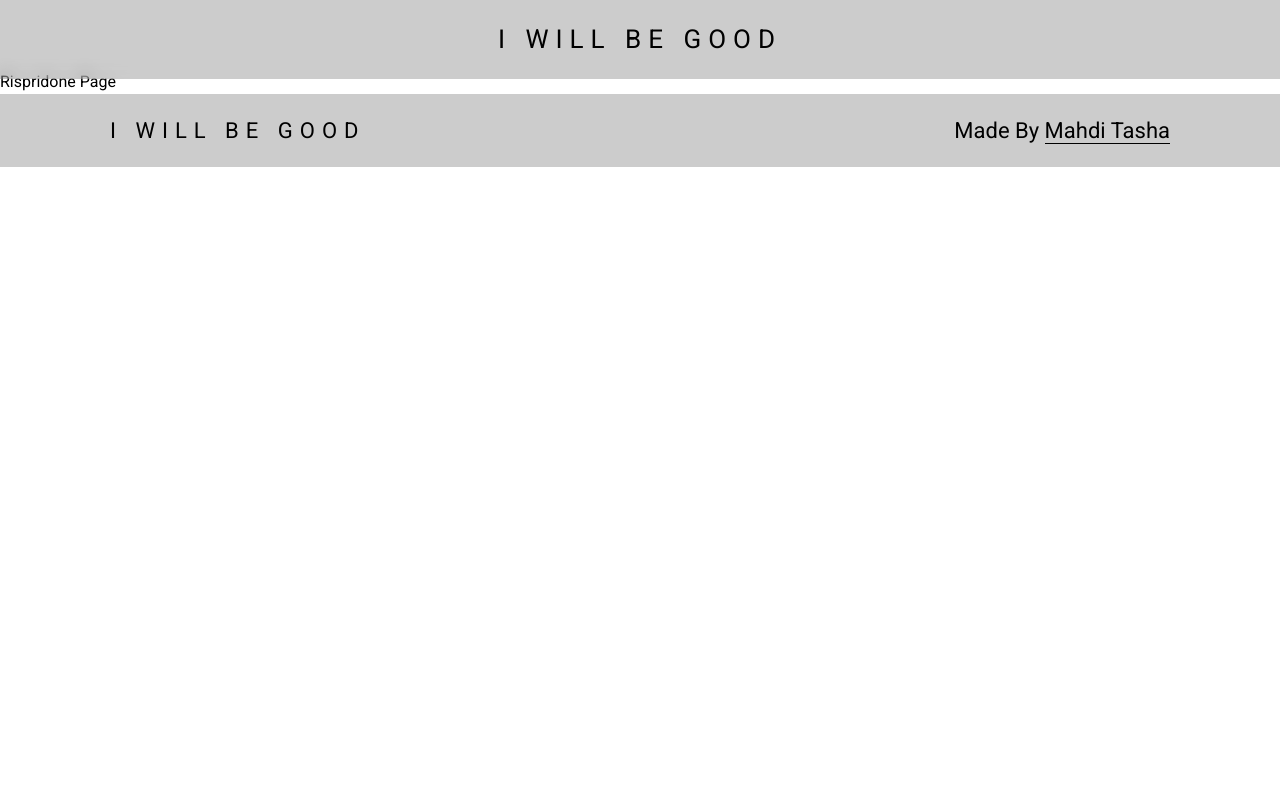
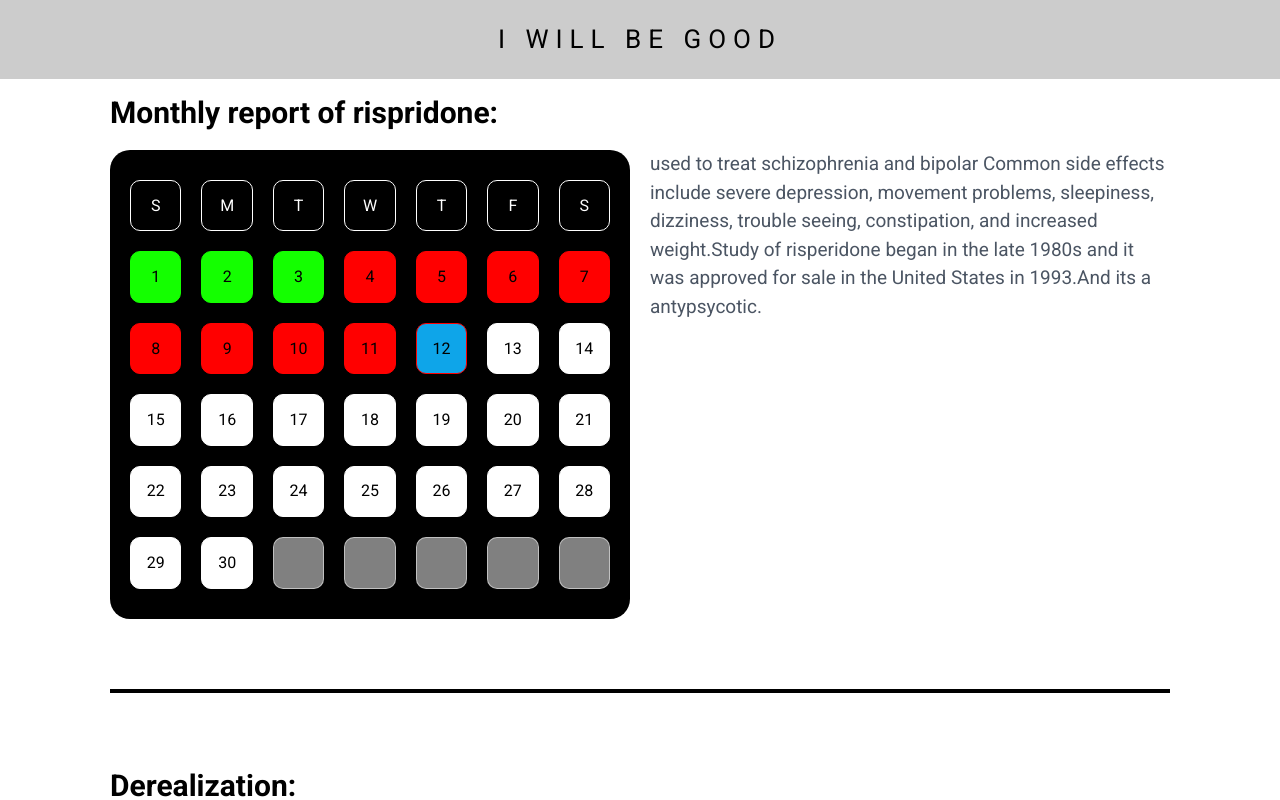
Before and after one commit to MohamadMahdi-Tasha/i-will-be-good-web, a Next.js app: page /medication/risperidone in a window 1280 px wide. Shown: the top 800 px of the page. Built offline with nearby package versions, Linux system fonts and the light colour scheme.

Commit message:
added calender

```diff
--- a/app/index.css
+++ b/app/index.css
@@ -19,3 +19,11 @@
 .paragraph {@apply text-gray-600 font-normal text-[19px] block;}
 .inner-title {@apply text-white font-normal text-[18px] truncate block;}
 .section-divider {@apply my-[70px] border-black border-[2px];}
+.calender-week-days {@apply aspect-square text-[16px] font-normal flex justify-center items-center border border-white bg-black rounded-[10px] text-white;}
+.calender-month-days {@apply aspect-square text-black text-[16px] font-normal flex justify-center items-center rounded-[10px] border;}
+.calender-month-days.not-done:not(.today) {@apply bg-[#F00] border-[#F00];}
+.calender-month-days.done:not(.today) {@apply bg-[#14FF00] border-[#14FF00];}
+.calender-month-days.not-yet {@apply bg-white border-white;}
+.calender-month-days.disabled {@apply bg-white/50 border-white/50;}
+.calender-month-days.today.not-done {@apply bg-sky-500 border-[#F00];}
+.calender-month-days.today.done {@apply bg-sky-500 border-[#14FF00];}
--- a/app/layout.tsx
+++ b/app/layout.tsx
@@ -18,8 +18,8 @@ const RobotoFont:NextFont = Roboto({
 export const metadata:Metadata = {
     title: "I WILL BE GOOD",
     viewport: 'width=device-width, user-scalable=no, initial-scale=1.0, maximum-scale=1.0, minimum-scale=1.0',
-    manifest: './manifest.json',
-    robots: './robots.txt',
+    manifest: '/manifest.json',
+    robots: '/robots.txt',
     themeColor: '#00000',
     openGraph: {
         title: "I WILL BE GOOD | DPDR Recovery App",
--- a/app/medication/risperidone/page.tsx
+++ b/app/medication/risperidone/page.tsx
@@ -1,11 +1,26 @@
 // Codes By Mahdi Tasha
 // Importing Part
 import {ReactNode} from "react";
+import HolderComponent from "@/chunk/holderComponent";
+import ThirdSectionComponent from "@/component/section/home/thirdSectionComponent";
+import CalenderComponent from "@/component/calender/calenderComponent";
 
-// Creating And Exporting Raspridone Page As Default
+// Creating And Exporting Rispridone Page As Default
 export default function RispridonePage():ReactNode {
     // Returning JSX
     return (
-        <h1>Rispridone Page</h1>
+        <HolderComponent>
+            <section>
+                <main>
+                    <h2 className={'title'}>Monthly report of rispridone:</h2>
+                    <div className={'grid sm:grid-cols-2 sm:gap-[20px] gap-[10px]'}>
+                        <CalenderComponent doneDaysArray={[1,2,3]} />
+                        <p className={'paragraph'}>used to treat schizophrenia and bipolar Common side effects include severe depression, movement problems, sleepiness, dizziness, trouble seeing, constipation, and increased weight.Study of risperidone began in the late 1980s and it was approved for sale in the United States in 1993.And its a antypsycotic.</p>
+                    </div>
+                </main>
+            </section>
+            <hr className={'section-divider'} />
+            <ThirdSectionComponent />
+        </HolderComponent>
     );
 }
--- /dev/null
+++ b/component/calender/calenderComponent.tsx
@@ -0,0 +1,78 @@
+// Codes By Mahdi Tasha
+// Forcing NextJS To Render This Component As Client Side Component
+'use client';
+
+// Importing Part
+import {Dispatch, ReactNode, useState, useEffect} from "react";
+
+// Defining Type Of Props
+interface propsType {
+    doneDaysArray: Array<Number>;
+}
+
+// Creating And Exporting Calendar Component As Default
+export default function CalenderComponent({doneDaysArray}:propsType):ReactNode {
+    // Defining States Of Component
+    const [monthLenght, setMonthLenght]:[number, Dispatch<number>] = useState(0);
+    const [monthFirstDay, setMonthFirstDay]:[string, Dispatch<string>] = useState('');
+    const [countOfBeforeToday, setCountOfBeforeToday]:[number, Dispatch<number>] = useState(0);
+
+    // Using useEffect Hook To Set Length And First Day Of This Month
+    useEffect(() => {
+        const today:Date = new Date();
+        const todayMonth:number = today.getMonth();
+        const todayYear:number = today.getFullYear();
+
+        const daysInMonth = (month:number, year:number):number => new Date(year, month, 0).getDate();
+        const firstDayOfMonth = (month:number, year:number):string => new Date(year, month, 1).toString().split(' ')[0].toLowerCase();
+
+        setMonthLenght(daysInMonth(todayMonth, todayYear));
+        setMonthFirstDay(firstDayOfMonth(todayMonth, todayYear));
+
+        switch (monthFirstDay) {
+            case 'sat': setCountOfBeforeToday(6);break;
+            case 'fri': setCountOfBeforeToday(5);break;
+            case 'thu': setCountOfBeforeToday(4);break;
+            case 'wed': setCountOfBeforeToday(3);break;
+            case 'tue': setCountOfBeforeToday(2);break;
+            case 'mon': setCountOfBeforeToday(1);break;
+            default : setCountOfBeforeToday(0);break;
+        }
+    }, [])
+
+    // Returning JSX
+    return (
+        <div className={'bg-black rounded-[20px] py-[30px] px-[20px]'}>
+            <div className={'grid grid-cols-7 gap-[20px] mb-[20px]'}>
+                <div className={'calender-week-days'}>S</div>
+                <div className={'calender-week-days'}>M</div>
+                <div className={'calender-week-days'}>T</div>
+                <div className={'calender-week-days'}>W</div>
+                <div className={'calender-week-days'}>T</div>
+                <div className={'calender-week-days'}>F</div>
+                <div className={'calender-week-days'}>S</div>
+            </div>
+            <div className={'grid grid-cols-7 gap-[20px]'}>
+                {
+                    [...Array(countOfBeforeToday)].map((item, index:number) => (
+                        <div key={index} className={'calender-month-days disabled'} />
+                    ))
+                }
+                {
+                    [...Array(monthLenght)].map((item, index:number) => (
+                        <div key={index}
+                             className={`calender-month-days ${(new Date().getDate() === index + 1) ? 'today' : ''} ${(doneDaysArray.includes(index + 1)) ? 'done' : (new Date().getDate() < index + 1) ? 'not-yet' : 'not-done'}`}
+                        >
+                            {index + 1}
+                        </div>
+                    ))
+                }
+                {
+                    [...Array(35 - monthLenght)].map((item, index:number) => (
+                        <div key={index} className={'calender-month-days disabled'} />
+                    ))
+                }
+            </div>
+        </div>
+    );
+}
--- a/component/weeklyReport/weeklyReportItemComponent.tsx
+++ b/component/weeklyReport/weeklyReportItemComponent.tsx
@@ -13,13 +13,13 @@ export default function WeeklyReportItemComponent({isChecked, index}:propsType):
     // Defining Day Name Component
     function DayNameComponent():ReactNode {
         switch (index) {
-            case 0 : return 'MON' ; break;
-            case 1 : return 'TUE' ; break;
-            case 2 : return 'WED' ; break;
-            case 3 : return 'THU' ; break;
-            case 4 : return 'FRI' ; break;
-            case 5 : return 'SAT' ; break;
-            case 6 : return 'SUN' ; break;
+            case 0 : return 'SUN' ; break;
+            case 1 : return 'MON' ; break;
+            case 2 : return 'TUE' ; break;
+            case 3 : return 'WED' ; break;
+            case 4 : return 'THU' ; break;
+            case 5 : return 'FRI' ; break;
+            case 6 : return 'SAT' ; break;
             default : return '' ; break;
         }
     }
```
